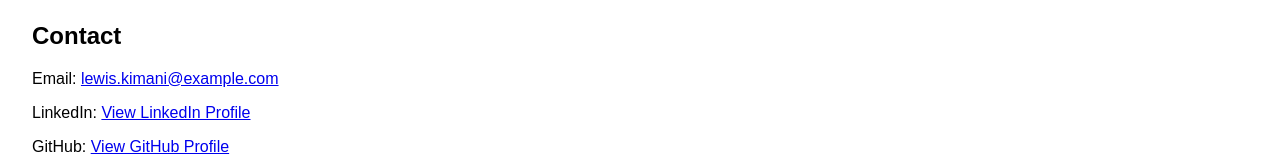
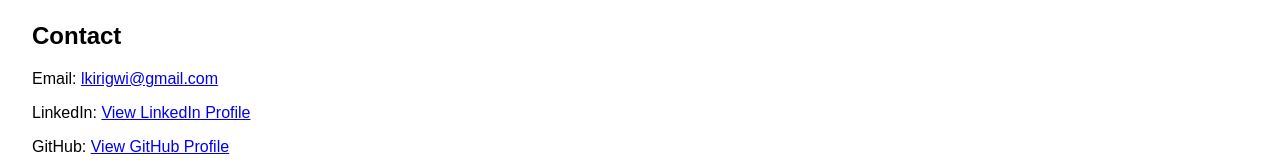
Before and after one commit to KiriManii/My_First_Portfolio, a plain HTML site: page portfolio/index.html in a window 1280 px wide. Shown: the part 975-1135 px from the top of the page. Drawn offline with Linux system fonts and the light colour scheme.

Commit message:
Updated email address to lkirigwi@gmail.com in portfolio webpage

```diff
--- a/portfolio/index.html
+++ b/portfolio/index.html
@@ -60,7 +60,7 @@
 
     <section id="contact">
         <h2>Contact</h2>
-        <p>Email: <a href="mailto:lewis.kimani@example.com">lewis.kimani@example.com</a></p>
+        <p>Email: <a href="mailto:lkirigwi@gmail.com">lkirigwi@gmail.com</a></p>
         <p>LinkedIn: <a href="https://www.linkedin.com/in/lewis-kimani-kirigwi/" target="_blank">View LinkedIn Profile</a></p>
         <p>GitHub: <a href="https://github.com/KiriManii" target="_blank">View GitHub Profile</a></p>
     </section>
```
